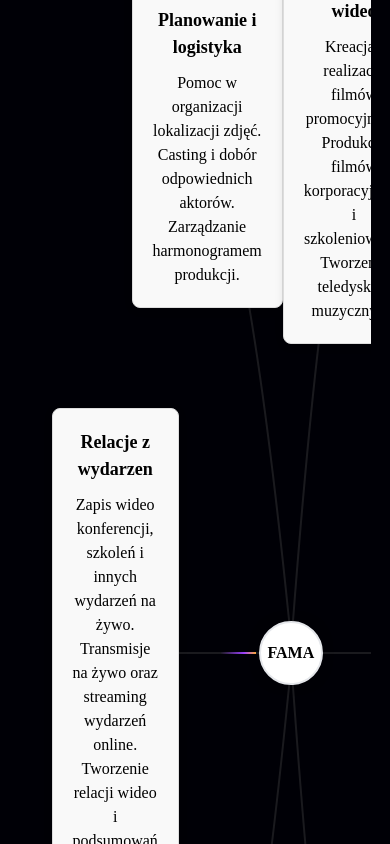
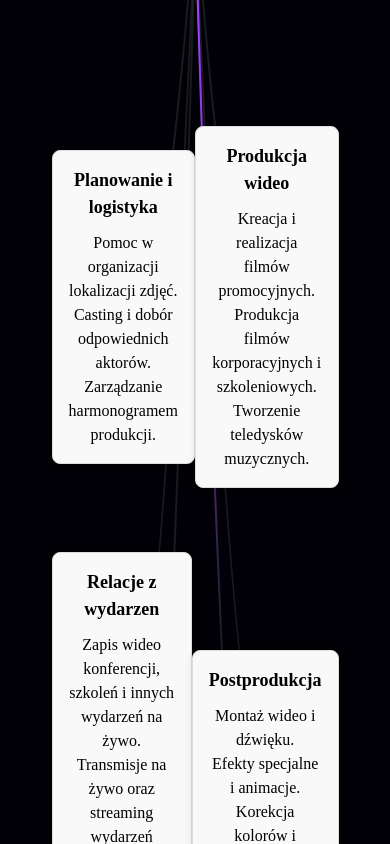
Before and after one commit to kkplak/FAMA, a React (Create React App) app: page /1/home in a window 390 px wide. Shown: the part 2780-3624 px from the top of the page. Built offline with nearby package versions, Linux system fonts and the light colour scheme; a web font is replaced by a local one.

Commit message:
adding test version of mobile styling for beams

```diff
--- a/src/App.css
+++ b/src/App.css
@@ -418,10 +418,7 @@ h1 {
 .card-6 {
   margin-right: 5rem;
 }
-.card-3 {
-  /* margin-top: 60rem; */
-  /* margin-left: 10rem; */
-}
+
 .middle-fama {
   margin: 5rem;
 }
@@ -430,51 +427,39 @@ h1 {
   margin-top: -20rem;
 }
 
-/* @media (max-width: 980px) {
+@media (max-width: 980px) {
   .offer-cards {
     display: block;
     margin: 0 auto;
     justify-content: center;
   }
-  .card-3 {
-    margin-top: 5rem;
-    margin-left: 20rem;
+  .card-5,
+  .card-1 {
+    margin-left: 0rem;
   }
-  .offer-card-wrapper {
-    margin-top: 0rem;
+  .card-2,
+  .card-6 {
+    margin-right: 0rem;
   }
-  .card-1 {
-    margin-left: 2rem;
-  }
-  .card-2 {
-    margin-top: 5rem;
-    margin-left: 10rem;
-  }
-  .card-4 {
-    margin-top: 9rem;
-    margin-left: 25rem;
+  .middle-fama {
+    margin: 2rem;
   }
 }
 @media (max-width: 768px) {
-  .card-3 {
-    margin-top: 5rem;
-    margin-left: 4rem;
+  .offer-card {
+    padding: 1rem;
   }
-  .offer-card-wrapper {
-    margin-top: 0rem;
+  .middle-fama {
+    position: absolute;
+    top: 0;
+    left: 50%;
+    transform: translateX(-50%);
+    margin: 0;
   }
-  .card-1 {
-    margin-left: 0rem;
+  .container-offers {
+    padding-top: 15rem !important;
   }
-  .card-2 {
-    margin-top: 5rem;
-    margin-left: 2rem;
-  }
-  .card-4 {
-    margin-top: 5rem;
-    margin-left: 6rem;
-  }
-} */
+}
 
 /*---------------------------------------------------------*/
 
```
